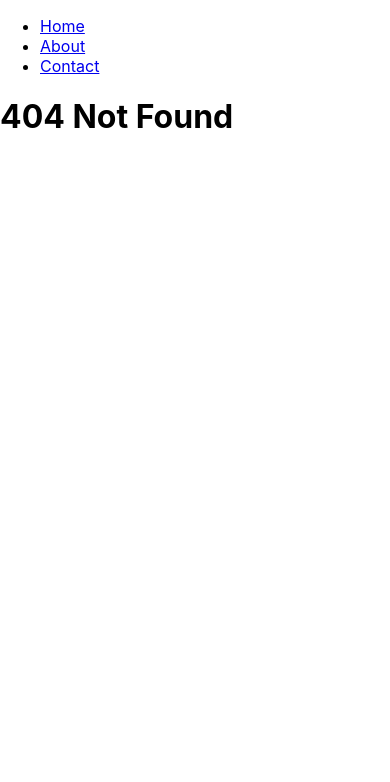
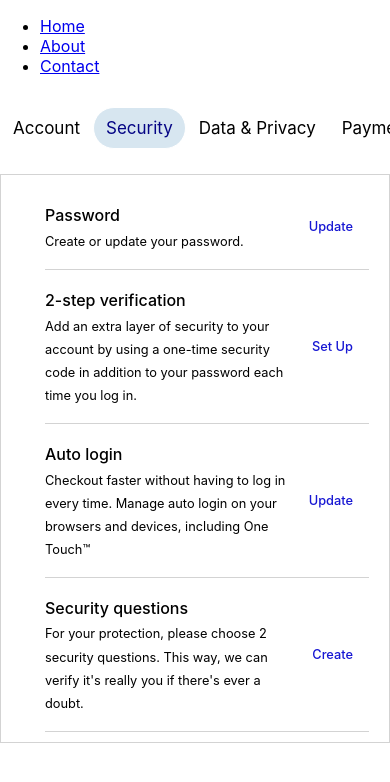
Before and after one commit to Robaa2168/paypal, a React (Create React App) app: page /settings/security in a window 390 px wide. Before the commit this address had no page. Shown: the top 782 px of the page. Built offline with nearby package versions, Linux system fonts and the light colour scheme.

Commit message:
Create a responsive security settings page

```diff
--- a/src/App.js
+++ b/src/App.js
@@ -22,7 +22,7 @@ const App = () => {
         <Route path="/send-money" element={<SendMoney />} />
         <Route path="/request-money" element={<RequestMoney />} />
         <Route path="/activity" element={<Activity />} />
-        <Route path="/settings/profile" element={<Settings />} />
+        <Route path="/settings/security" element={<Settings />} />
 
         <Route path="*" element={<h1>404 Not Found</h1>} />
       </Routes>
--- /dev/null
+++ b/src/components/settings/Security.css
@@ -0,0 +1,52 @@
+.container {
+  max-width: 800px;
+  margin: 10px auto;
+  border: 1px solid lightgray;
+  padding: 10px 20px 10px 44px;
+  background-color: white;
+}
+
+.main1 {
+  display: flex;
+  justify-content: space-between;
+  text-decoration: none;
+  border-bottom: 1px solid lightgray;
+  padding: 16px 16px 16px 0;
+  line-height: 1.8;
+}
+
+.main2 {
+  width: 80%;
+  color: black;
+  margin-top: auto;
+  margin-bottom: auto;
+}
+
+.headers {
+  margin: 0;
+  font-weight: 500;
+}
+
+.create {
+  font-size: 0.8rem;
+  margin: 0;
+}
+
+.update {
+  font-size: 0.8rem;
+  font-weight: 500;
+  text-decoration: none;
+  color: rgb(23, 23, 211);
+  margin-top: auto;
+  margin-bottom: auto;
+}
+
+.update:hover {
+  text-decoration: underline;
+}
+
+@media (max-width: 1024px) {
+  .container {
+    max-width: 100%;
+  }
+}
--- a/src/components/settings/Security.js
+++ b/src/components/settings/Security.js
@@ -0,0 +1,53 @@
+import React from "react";
+import "./Security.css";
+import { Link } from "react-router-dom";
+
+function Security() {
+  return (
+    <div className="container">
+
+      <Link to="" className="main1">
+        <div className="main2">
+          <p className="headers">Password</p>
+          <p className="create">Create or update your password.</p>
+        </div>
+        <Link className="update">Update</Link>
+      </Link>
+
+      <Link className="main1">
+        <div className="main2">
+          <p className="headers">2-step verification</p>
+          <p className="create">
+            Add an extra layer of security to your account by using a one-time
+            security code in addition to your password each time you log in.
+          </p>
+        </div>
+        <Link className="update">Set Up</Link>
+      </Link>
+
+      <Link className="main1">
+        <div className="main2">
+          <p className="headers">Auto login</p>
+          <p className="create">
+            Checkout faster without having to log in every time. Manage auto
+            login on your browsers and devices, including One Touch™
+          </p>
+        </div>
+        <Link className="update">Update</Link>
+      </Link>
+
+      <Link className="main1">
+        <div className="main2">
+          <p className="headers">Security questions</p>
+          <p className="create">
+            For your protection, please choose 2 security questions. This way,
+            we can verify it's really you if there's ever a doubt.
+          </p>
+        </div>
+        <Link className="update">Create</Link>
+      </Link>
+    </div>
+  );
+}
+
+export default Security;
--- a/src/components/settings/Settings.js
+++ b/src/components/settings/Settings.js
@@ -1,14 +1,15 @@
 import React from "react";
 import SettingsHeader from "./SettingsHeader";
 import { Route, Routes } from "react-router-dom";
-import Account from "./Account";
+// import Account from "./Account";
+import Security from "./Security";
 
 function Settings() {
   return (
     <div>
       <SettingsHeader />
       <Routes>
-        <Route path="/" element={<Account />} />
+        <Route path="/" element={<Security />} />
       </Routes>
     </div>
   );
```
